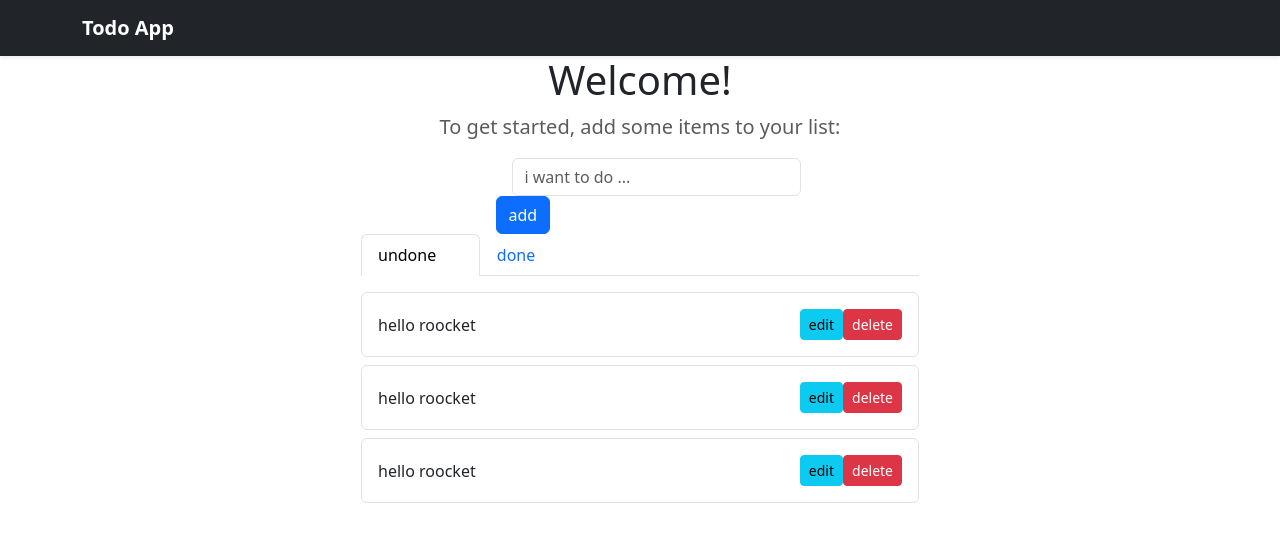
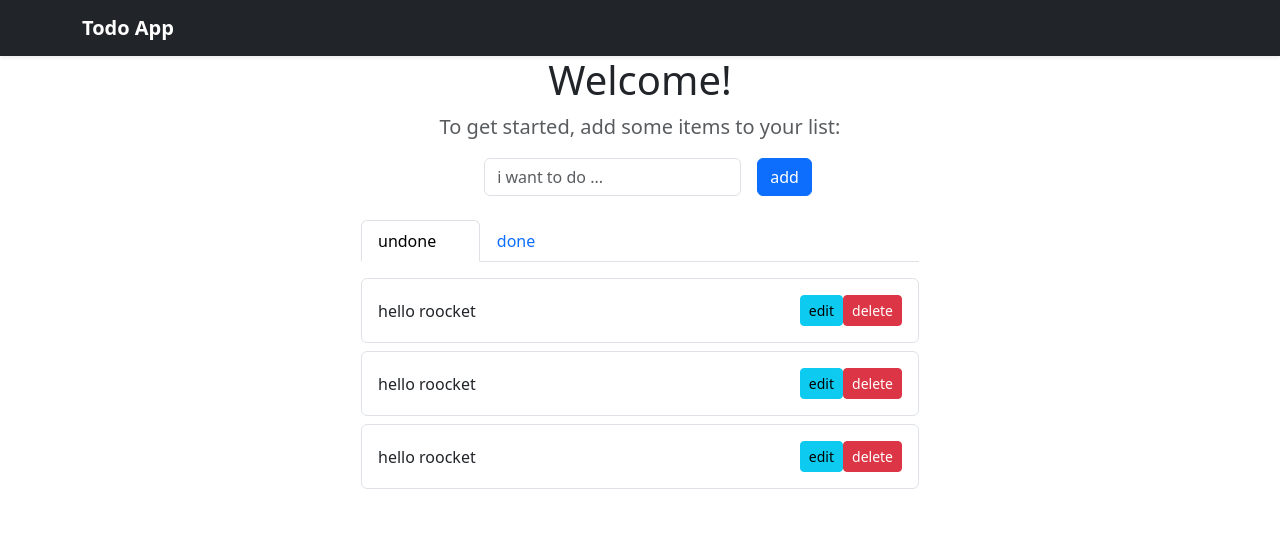
Before and after one commit to mostafakm78/react-todo-typescript, a React (Vite) app in the folder react-todo-typescript/: page / in a window 1280 px wide. Shown: the top 542 px of the page. Built offline with nearby package versions, Linux system fonts and the light colour scheme.

Commit message:
change code addtodo

```diff
--- a/react-todo-typescript/src/App.tsx
+++ b/react-todo-typescript/src/App.tsx
@@ -1,10 +1,11 @@
-import React from 'react'
+import React, { useState } from 'react'
 import "bootstrap/dist/css/bootstrap.css"
 import AddTodos from './assets/components/todos/AddTodos'
+import todo from './assets/models/todo'
 
 
 function App() {
-
+    const [ todos , setTodos ] = useState<todo[]>([])
 
   return (
         <div className="App">
@@ -22,7 +23,7 @@ function App() {
             <div className="container d-flex flex-column align-items-center">
                 <h1 className="jumbotron-heading">Welcome!</h1>
                 <p className="lead text-muted">To get started, add some items to your list:</p>
-                <AddTodos />
+                <AddTodos add={setTodos} />
             </div>
           </section>
           <div className="todosList">
--- a/react-todo-typescript/src/assets/components/todos/AddTodos.tsx
+++ b/react-todo-typescript/src/assets/components/todos/AddTodos.tsx
@@ -1,14 +1,40 @@
-import React from "react";
+import React, { Dispatch, SetStateAction, useState } from "react";
+import todo from "../../models/todo";
 
 
-const AddTodos : React.FC = () => {
+interface props {
+    add : Dispatch<SetStateAction<todo[]>>
+}
+
+const AddTodos : React.FC<props> = ({ add }) => {
+    const [ input , setInput ] = useState<string>("")
+
+    const submitHandler = (e : React.FormEvent) => {
+        e.preventDefault()
+
+        if (input !== "") {
+            add((todos : todo[]) : todo[] =>{
+                return [
+                    ...todos,
+                    {
+                        id : Date.now(),
+                        title : input,
+                        is_done : false
+                    }
+                ]
+            } )
+
+            setInput("")
+        }
+    }
+
     return (
-        <div className="form-inline">
-            <div className="form-group">
-            <input type="text" className="form-control mx-sm-3" placeholder="i want to do ..."/>
-            <button className="btn btn-primary">add</button>
+        <form onSubmit={submitHandler} className="form-inline mb-4">
+            <div className="form-group d-flex">
+            <input type="text" onChange={(e) => setInput(e.target.value)} value={input} className="form-control mx-sm-3" placeholder="i want to do ..."/>
+            <button type="submit" className="btn btn-primary">add</button>
             </div>
-        </div>
+        </form>
     )
 }
 
--- /dev/null
+++ b/react-todo-typescript/src/assets/models/todo.ts
@@ -0,0 +1,5 @@
+export default interface todo {
+    id : number,
+    title : string,
+    is_done : boolean
+}
```
